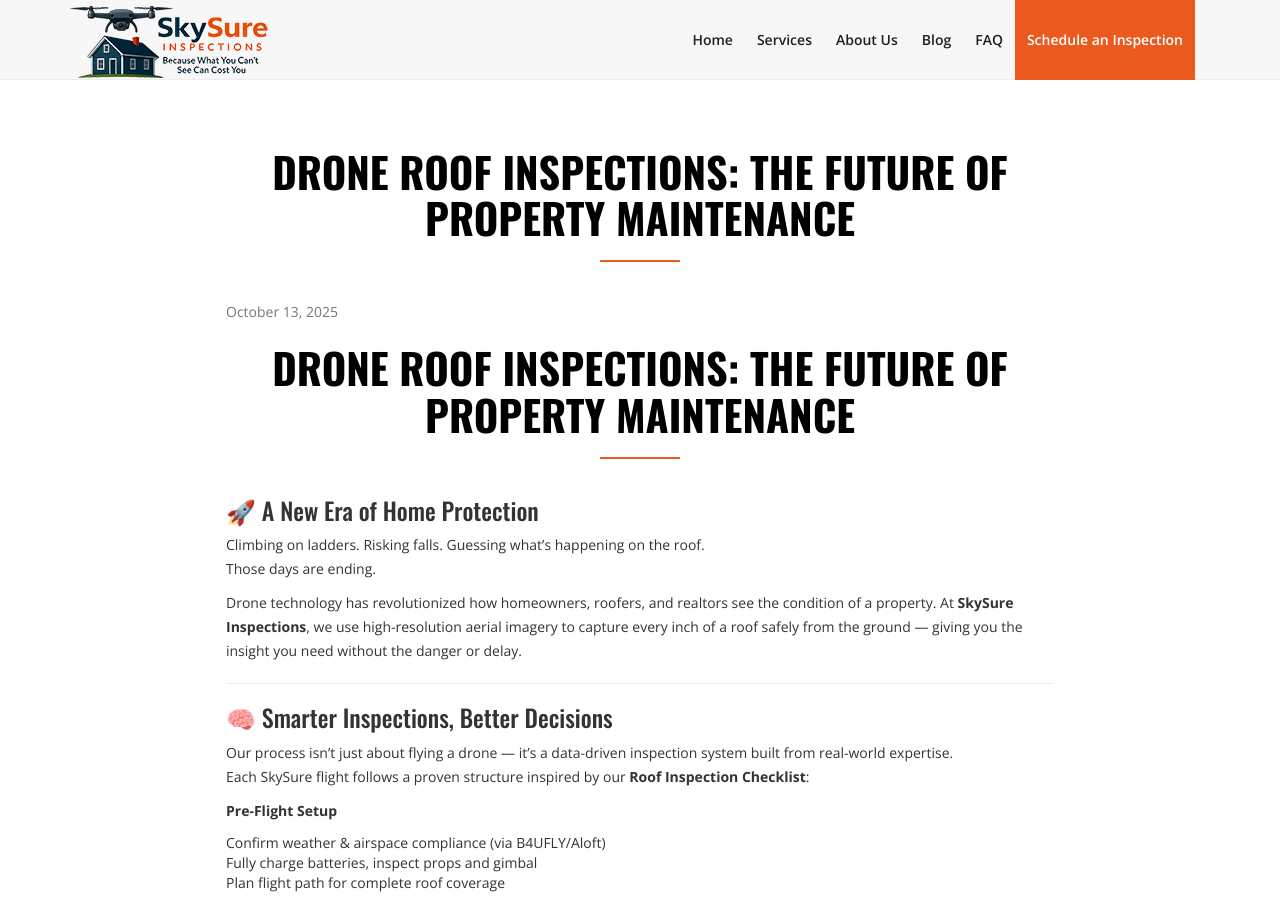
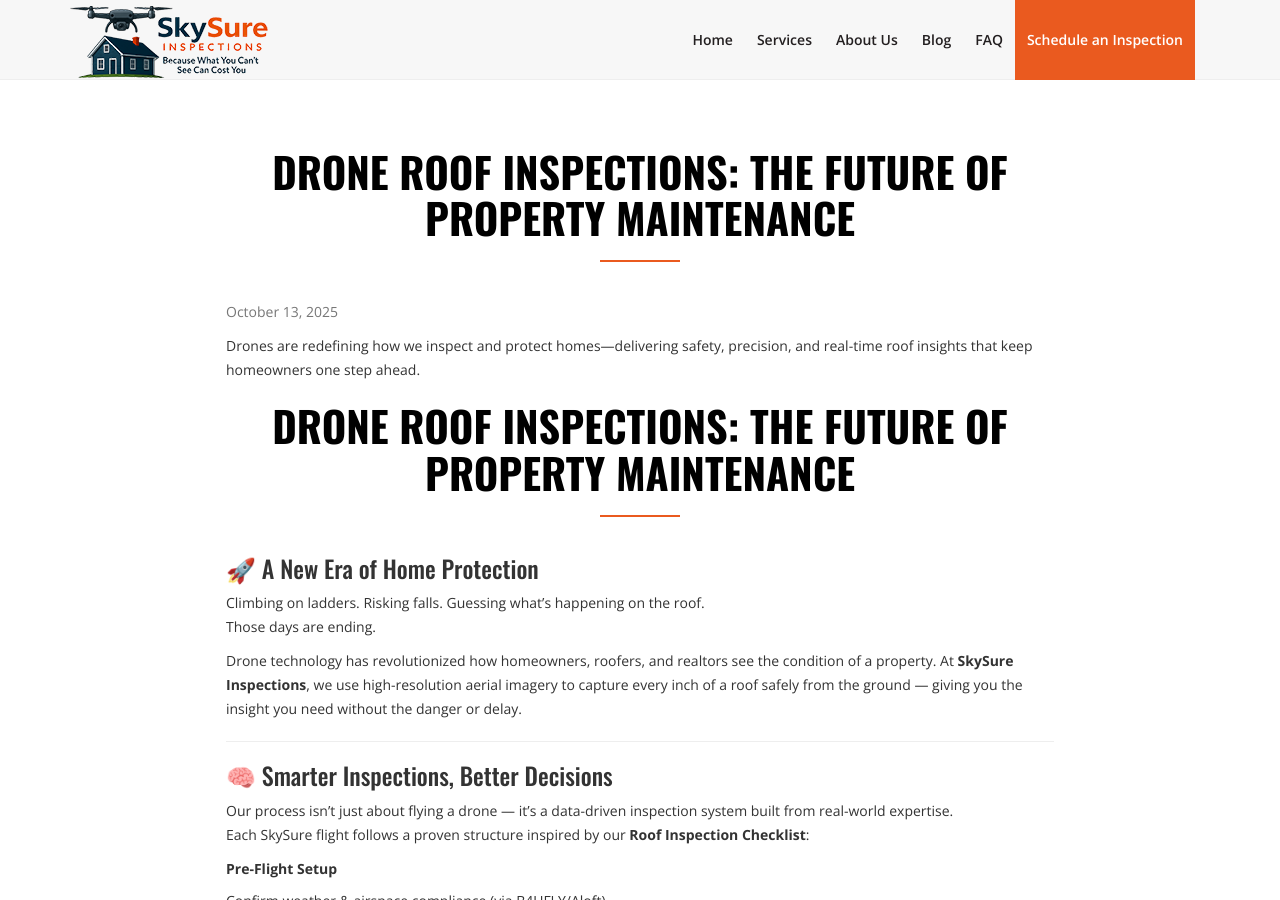
Before and after one commit to ahdworsky/SkySureInspections, a Jekyll site: the page built from _posts/2025-10-13-The-Future.md, in a window 1280 px wide and 900 px high. Built offline with Jekyll 4.4.1, drawn with Linux system fonts in a browser that asks for light colours; nearby versions of some CDN libraries; library files that are not in the unit come from our copies; some of the changed lines change nothing that is shown.

Commit message:
Update 2025-10-13-The-Future.md

```diff
--- a/_posts/2025-10-13-The-Future.md
+++ b/_posts/2025-10-13-The-Future.md
@@ -5,10 +5,10 @@ date: 2025-10-13 09:00:00 -0400
 description: "Discover how drone roof inspections from SkySure make property maintenance faster, safer, and smarter than ever before."
 image: /assets/images/posts/drone-inspections-future.jpg
 tags: [technology, homeowners, realtors, roofing, drone-inspection]
-author: SkySure Inspections
-excerpt: "Drones are redefining how we inspect and protect homes—delivering safety, precision, and real-time roof insights that keep homeowners one step ahead."
-permalink: /blog/drone-roof-inspections-future-of-maintenance/
 ---
+
+Drones are redefining how we inspect and protect homes—delivering safety, precision, and real-time roof insights that keep homeowners one step ahead.
+<!--more-->
 
 # Drone Roof Inspections: The Future of Property Maintenance
 
```
